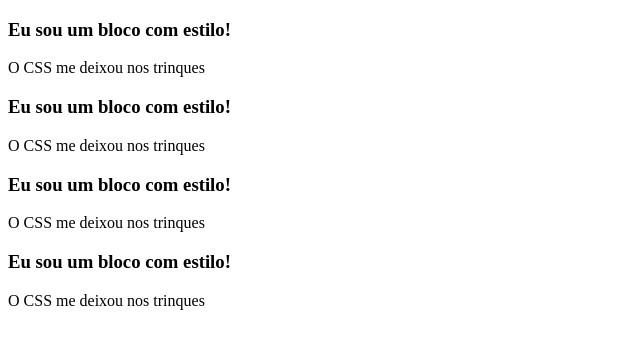
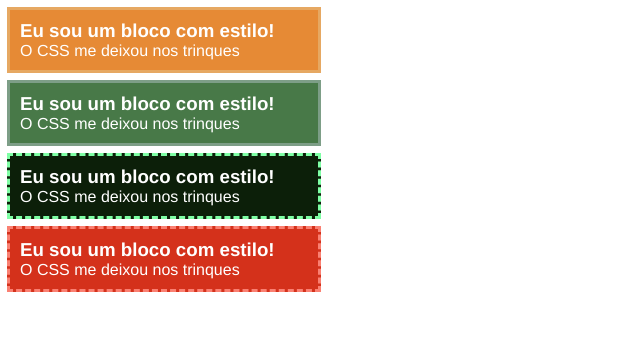
Before and after one commit to labenuexercicios/css-I-exercicios, a plain HTML site: page index.html in a window 1280 px wide. Shown: the whole page, without its empty margins (0-640 px from the left). Drawn offline with Linux system fonts and the light colour scheme.

Commit message:
Exercícios aula 21 resolvidos

```diff
--- a/index.html
+++ b/index.html
@@ -18,17 +18,17 @@
         <p>O CSS me deixou nos trinques</p>
       </article>
 
-      <article>
+      <article class="bloco" id="bloco-2">
         <h1>Eu sou um bloco com estilo!</h1>
         <p>O CSS me deixou nos trinques</p>
       </article>
 
-      <article>
+      <article class="bloco" id="bloco-3">
         <h1>Eu sou um bloco com estilo!</h1>
         <p>O CSS me deixou nos trinques</p>
       </article>
 
-      <article>
+      <article class="'bloco" id="bloco-4">
         <h1>Eu sou um bloco com estilo!</h1>
         <p>O CSS me deixou nos trinques</p>
       </article>
--- a/style.css
+++ b/style.css
@@ -0,0 +1,49 @@
+*{
+    margin:0;
+    padding:0;
+}
+main{
+    font-family: Helvetica;
+    font-size:medium;
+}
+
+.bloco{
+    width: 288px;
+    margin: 7px;
+    padding: 10px;
+}
+#bloco-1{
+    background-color: rgba(228, 129, 37, 0.925);
+    text-align: left;
+    color: white;
+    border-style:solid;
+    border-color: rgb(230, 168, 98);
+}
+
+#bloco-2{
+    background-color: rgb(72, 121, 72);
+    padding: 10px;
+    text-align: left;
+    color: white;
+    border-style: solid;
+    border-color: rgb(125, 158, 135);
+}
+
+#bloco-3{
+    background-color: rgb(12, 31, 9);
+    text-align: left;
+    color: white;
+    border-style: dashed;
+    border-color: rgb(127, 255, 165);
+}
+
+#bloco-4{
+    background-color: rgb(212, 49, 27);
+    width: 288px;
+    margin: 7px;
+    padding: 10px;
+    text-align: left;
+    color: white;
+    border-style: dashed;
+    border-color: salmon;
+}
```
